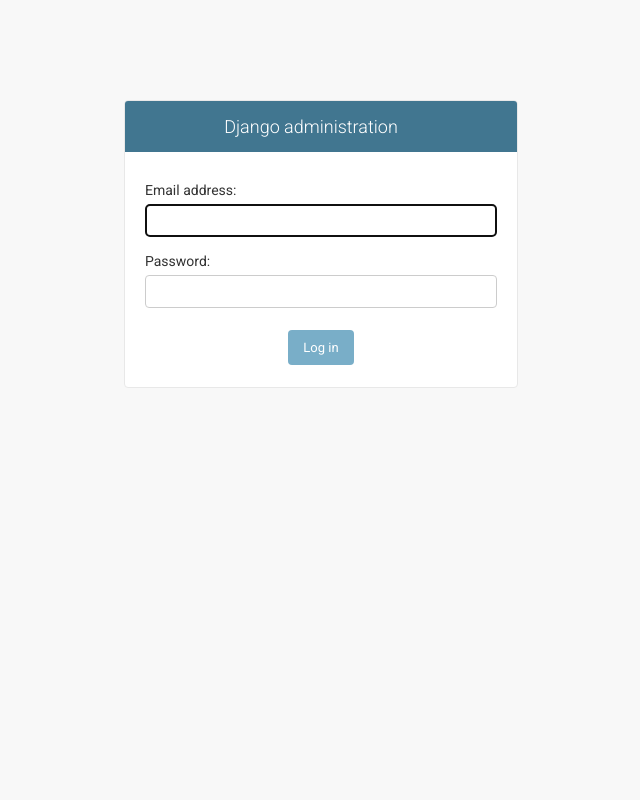
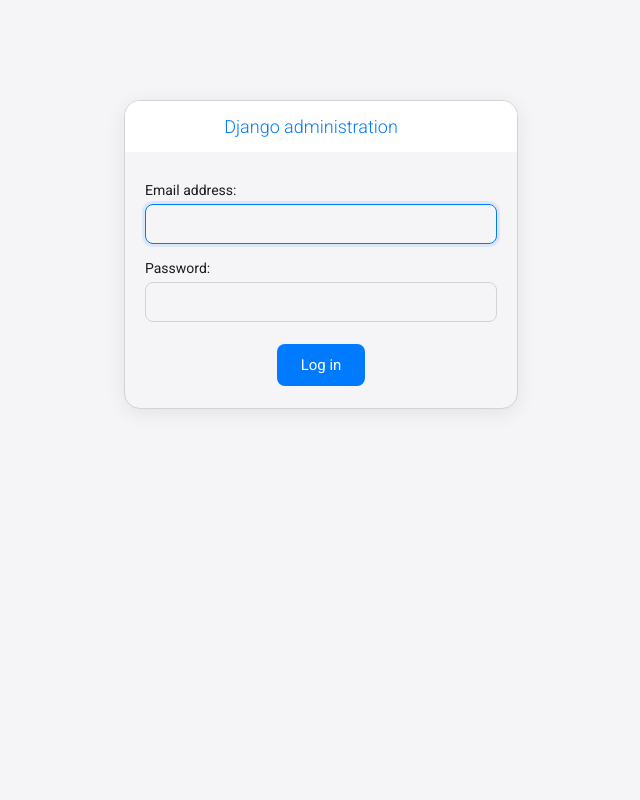
Before and after one commit to katikaeshwar9515/Django-Admin-HoneyPot, a Django app: template core/honeypot/templates/honeypot/login.html in a window 1280 px wide. Shown: the whole page, without its empty margins (319-959 px from the left). Run offline with Django 3.2, Linux system fonts and the light colour scheme; the template is opened without the code that fills it, so the values that code supplies are empty.

Commit message:
Changed UI

```diff
--- a/core/honeypot/middleware.py
+++ b/core/honeypot/middleware.py
@@ -32,9 +32,7 @@ class HoneyPotMiddleware(MiddlewareMixin):
             if BlackList.objects.filter(ip_address=client_ip).exists():
                 return HttpResponseForbidden("You are not allowed to call the website anymore. YOU ARE BANNED!")
 
-            resp = self.apply_rate_limit(client_ip, request)
-            if resp:
-                return resp
+            # Track honeypot hit
             HoneyPotHit.objects.create(
                 ip_address=client_ip,
                 user_agent=request.META.get("HTTP_USER_AGENT"),
--- /dev/null
+++ b/core/honeypot/static/honeypot/css/apple-overrides.css
@@ -0,0 +1,86 @@
+/* Apple-style UI overrides for rounded corners and modern inputs/buttons */
+
+/* Input fields with better focus states */
+input[type="text"],
+input[type="password"],
+input[type="email"],
+input[type="url"],
+input[type="number"],
+input[type="tel"],
+textarea,
+select,
+.vTextField {
+  border-radius: var(--border-radius-small) !important;
+  padding: 10px 14px !important;
+  font-size: 15px !important;
+  transition: all 0.2s ease !important;
+}
+
+input[type="text"]:focus,
+input[type="password"]:focus,
+input[type="email"]:focus,
+input[type="url"]:focus,
+input[type="number"]:focus,
+input[type="tel"]:focus,
+textarea:focus,
+select:focus,
+.vTextField:focus {
+  border-color: var(--primary) !important;
+  outline: none !important;
+  box-shadow: 0 0 0 3px rgba(0, 122, 255, 0.1) !important;
+}
+
+/* Buttons with rounded corners */
+.button,
+input[type="submit"],
+input[type="button"],
+.submit-row input,
+a.button {
+  border-radius: var(--border-radius-small) !important;
+  padding: 12px 24px !important;
+  font-size: 15px !important;
+  font-weight: 500 !important;
+  transition: all 0.2s ease !important;
+}
+
+.button:hover,
+input[type="submit"]:hover,
+input[type="button"]:hover {
+  transform: translateY(-1px);
+  box-shadow: 0 4px 12px rgba(0, 0, 0, 0.15) !important;
+}
+
+.button:active,
+input[type="submit"]:active,
+input[type="button"]:active {
+  transform: translateY(0);
+}
+
+/* Cards and containers with rounded corners */
+.module,
+.inline-group,
+fieldset,
+.card {
+  border-radius: var(--border-radius) !important;
+  box-shadow: 0 2px 8px rgba(0, 0, 0, 0.05) !important;
+}
+
+/* Tables with rounded corners */
+table {
+  border-radius: var(--border-radius-small) !important;
+  overflow: hidden;
+}
+
+/* Messages with rounded corners */
+.messagelist li {
+  border-radius: var(--border-radius-small) !important;
+}
+
+/* Object tools (action buttons) */
+.object-tools li {
+  border-radius: var(--border-radius-small) !important;
+}
+
+.object-tools a {
+  border-radius: var(--border-radius-small) !important;
+}
--- a/core/honeypot/static/honeypot/css/base.css
+++ b/core/honeypot/static/honeypot/css/base.css
@@ -4,57 +4,61 @@
 
 @import url(fonts.css);
 
-/* VARIABLE DEFINITIONS */
+/* VARIABLE DEFINITIONS - Apple-inspired palette with rounded design */
 :root {
-  --primary: #79aec8;
-  --secondary: #417690;
-  --accent: #f5dd5d;
+  --primary: #007aff;
+  --secondary: #5856d6;
+  --accent: #ff9500;
   --primary-fg: #fff;
 
-  --body-fg: #333;
-  --body-bg: #fff;
-  --body-quiet-color: #666;
+  --body-fg: #1d1d1f;
+  --body-bg: #f5f5f7;
+  --body-quiet-color: #86868b;
   --body-loud-color: #000;
 
-  --header-color: #ffc;
-  --header-branding-color: var(--accent);
-  --header-bg: var(--secondary);
-  --header-link-color: var(--primary-fg);
+  --header-color: #fff;
+  --header-branding-color: var(--primary);
+  --header-bg: #ffffff;
+  --header-link-color: var(--primary);
 
-  --breadcrumbs-fg: #c4dce8;
-  --breadcrumbs-link-fg: var(--body-bg);
-  --breadcrumbs-bg: var(--primary);
+  --breadcrumbs-fg: #86868b;
+  --breadcrumbs-link-fg: var(--primary);
+  --breadcrumbs-bg: #fff;
 
-  --link-fg: #447e9b;
-  --link-hover-color: #036;
-  --link-selected-fg: #5b80b2;
+  --link-fg: #007aff;
+  --link-hover-color: #0051d5;
+  --link-selected-fg: #5856d6;
 
-  --hairline-color: #e8e8e8;
-  --border-color: #ccc;
+  --hairline-color: #d2d2d7;
+  --border-color: #d2d2d7;
 
-  --error-fg: #ba2121;
+  --error-fg: #ff3b30;
 
-  --message-success-bg: #dfd;
-  --message-warning-bg: #ffc;
-  --message-error-bg: #ffefef;
+  --message-success-bg: #d1f2eb;
+  --message-warning-bg: #fff3cd;
+  --message-error-bg: #f8d7da;
 
-  --darkened-bg: #f8f8f8; /* A bit darker than --body-bg */
-  --selected-bg: #e4e4e4; /* E.g. selected table cells */
-  --selected-row: #ffc;
+  --darkened-bg: #e8e8ed;
+  --selected-bg: #e8e8ed;
+  --selected-row: #e8f4fd;
 
   --button-fg: #fff;
   --button-bg: var(--primary);
-  --button-hover-bg: #609ab6;
+  --button-hover-bg: #0051d5;
   --default-button-bg: var(--secondary);
-  --default-button-hover-bg: #205067;
-  --close-button-bg: #888; /* Previously #bbb, contrast 1.92 */
-  --close-button-hover-bg: #747474;
-  --delete-button-bg: #ba2121;
-  --delete-button-hover-bg: #a41515;
+  --default-button-hover-bg: #4240c2;
+  --close-button-bg: #86868b;
+  --close-button-hover-bg: #6e6e73;
+  --delete-button-bg: #ff3b30;
+  --delete-button-hover-bg: #d32f2f;
 
   --object-tools-fg: var(--button-fg);
   --object-tools-bg: var(--close-button-bg);
   --object-tools-hover-bg: var(--close-button-hover-bg);
+
+  --border-radius: 12px;
+  --border-radius-small: 8px;
+  --border-radius-large: 16px;
 }
 
 @media (prefers-color-scheme: dark) {
@@ -488,8 +529,15 @@ textarea {
   vertical-align: top;
 }
 
-input[type=text], input[type=password], input[type=email], input[type=url],
-input[type=number], input[type=tel], textarea, select, .vTextField {
+input[type="text"],
+input[type="password"],
+input[type="email"],
+input[type="url"],
+input[type="number"],
+input[type="tel"],
+textarea,
+select,
+.vTextField {
   border: 1px solid var(--border-color);
   border-radius: 4px;
   padding: 5px 6px;
@@ -516,7 +570,11 @@ select[multiple] {
 
 /* FORM BUTTONS */
 
-.button, input[type=submit], input[type=button], .submit-row input, a.button {
+.button,
+input[type="submit"],
+input[type="button"],
+.submit-row input,
+a.button {
   background: var(--button-bg);
   padding: 10px 15px;
   border: none;
--- a/core/honeypot/static/honeypot/css/login.css
+++ b/core/honeypot/static/honeypot/css/login.css
@@ -1,7 +1,7 @@
-/* LOGIN FORM */
+/* LOGIN FORM - Apple-inspired design */
 
 .login {
-    background: var(--darkened-bg);
+  background: var(--body-bg);
   height: auto;
 }
 
@@ -26,12 +26,13 @@
 .login #container {
   background: var(--body-bg);
   border: 1px solid var(--hairline-color);
-    border-radius: 4px;
+  border-radius: var(--border-radius-large);
   overflow: hidden;
   width: 28em;
   min-width: 300px;
   margin: 100px auto;
   height: auto;
+  box-shadow: 0 4px 20px rgba(0, 0, 0, 0.08);
 }
 
 .login .form-row {
@@ -43,10 +44,22 @@
   line-height: 2em;
 }
 
-.login .form-row #id_username, .login .form-row #id_password {
-    padding: 8px;
+.login .form-row #id_username,
+.login .form-row #id_password {
+  padding: 12px 16px;
   width: 100%;
   box-sizing: border-box;
+  border: 1px solid var(--border-color);
+  border-radius: var(--border-radius-small);
+  font-size: 15px;
+  transition: all 0.2s ease;
+}
+
+.login .form-row #id_username:focus,
+.login .form-row #id_password:focus {
+  outline: none;
+  border-color: var(--primary);
+  box-shadow: 0 0 0 3px rgba(0, 122, 255, 0.1);
 }
 
 .login .submit-row {
--- a/core/honeypot/templates/honeypot/login.html
+++ b/core/honeypot/templates/honeypot/login.html
@@ -2,70 +2,92 @@
 <!DOCTYPE html>
 
 <html lang="en-us" dir="ltr">
-
   <head>
     <title>Log in | Django site admin</title>
-  <meta name="viewport" content="user-scalable=no, width=device-width, initial-scale=1.0, maximum-scale=1.0">
-  <link rel="stylesheet" type="text/css" href="{% static 'honeypot/css/base.css' %}">
-  <link rel="stylesheet" type="text/css" href="{% static 'honeypot/css/login.css' %}">
-  <link rel="stylesheet" type="text/css" href="{% static 'honeypot/css/responsive.css' %}">
-  <meta name="robots" content="NONE,NOARCHIVE">
+    <meta
+      name="viewport"
+      content="user-scalable=no, width=device-width, initial-scale=1.0, maximum-scale=1.0"
+    />
+    <link
+      rel="stylesheet"
+      type="text/css"
+      href="{% static 'honeypot/css/base.css' %}"
+    />
+    <link
+      rel="stylesheet"
+      type="text/css"
+      href="{% static 'honeypot/css/login.css' %}"
+    />
+    <link
+      rel="stylesheet"
+      type="text/css"
+      href="{% static 'honeypot/css/apple-overrides.css' %}"
+    />
+    <link
+      rel="stylesheet"
+      type="text/css"
+      href="{% static 'honeypot/css/responsive.css' %}"
+    />
+    <meta name="robots" content="NONE,NOARCHIVE" />
   </head>
 
-
   <body class="login" data-admin-utc-offset="14400">
-
     <!-- Container -->
     <div id="container">
-
-
       <!-- Header -->
       <div id="header">
         <div id="branding">
-
           <h1 id="site-name"><a href="/admin/">Django administration</a></h1>
-
         </div>
-
-
       </div>
       <!-- END Header -->
       <div class="main shifted" id="main">
         <div class="content">
           <!-- Content -->
           <div id="content" class="colM">
-          {% if messages %}
-          {% for message in messages %}
-          <p class="errornote">
-            {{message}}
-          </p>
-          {% endfor %}
-          {% endif %}
-
+            {% if messages %} {% for message in messages %}
+            <p class="errornote">{{message}}</p>
+            {% endfor %} {% endif %}
 
             <div id="content-main">
               <form action="/admin/login/" method="post" id="login-form">
                 {% csrf_token %}
                 <div class="form-row">
-
-                <label class="required" for="id_username">Email address:</label> <input type="email" name="username"
-                  autofocus autocapitalize="none" autocomplete="username" maxlength="254" required id="id_username" required>
+                  <label class="required" for="id_username"
+                    >Email address:</label
+                  >
+                  <input
+                    type="email"
+                    name="username"
+                    autofocus
+                    autocapitalize="none"
+                    autocomplete="username"
+                    maxlength="254"
+                    required
+                    id="id_username"
+                    required
+                  />
                 </div>
                 <div class="form-row">
-
-                <label class="required" for="id_password">Password:</label> <input type="password" name="password"
-                  autocomplete="current-password" required id="id_password" required>
-                <input type="hidden" name="next" value="/admin/">
+                  <label class="required" for="id_password">Password:</label>
+                  <input
+                    type="password"
+                    name="password"
+                    autocomplete="current-password"
+                    required
+                    id="id_password"
+                    required
+                  />
+                  <input type="hidden" name="next" value="/admin/" />
                 </div>
 
                 <div class="submit-row">
-                <input type="submit" value="Log in">
+                  <input type="submit" value="Log in" />
                 </div>
               </form>
-
             </div>
 
-          <br class="clear">
+            <br class="clear" />
           </div>
           <!-- END Content -->
           <div id="footer"></div>
@@ -74,5 +96,4 @@
     </div>
     <!-- END Container -->
   </body>
-
 </html>
```
Also changed, not shown: other parts of core/honeypot/static/honeypot/css/base.css (+147 -64 lines), core/templates/website/about.html (+8 -3 lines), core/website/views.py (+12 -12 lines), 3 other files. Lines whose indentation alone changed are shown as unchanged.
